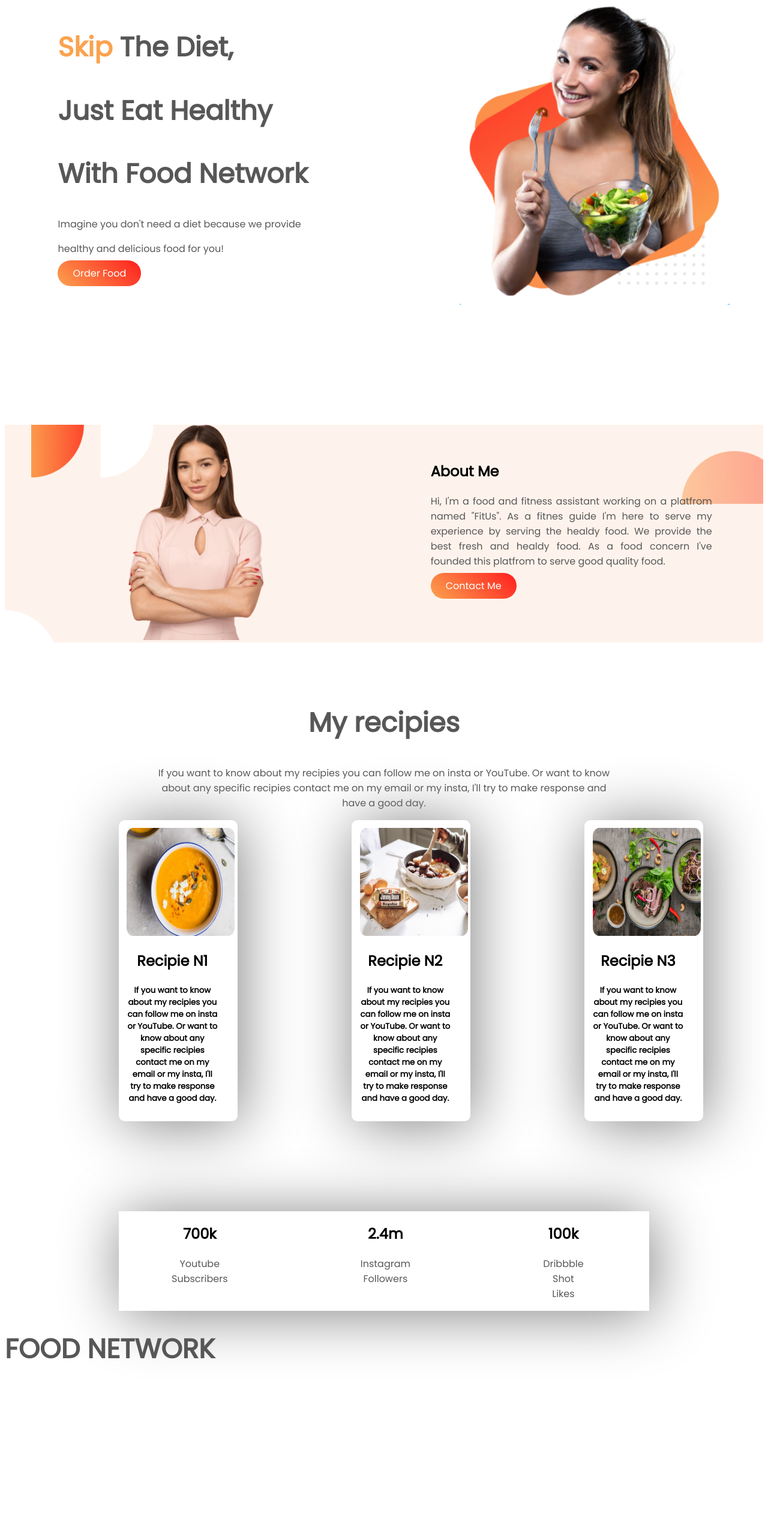
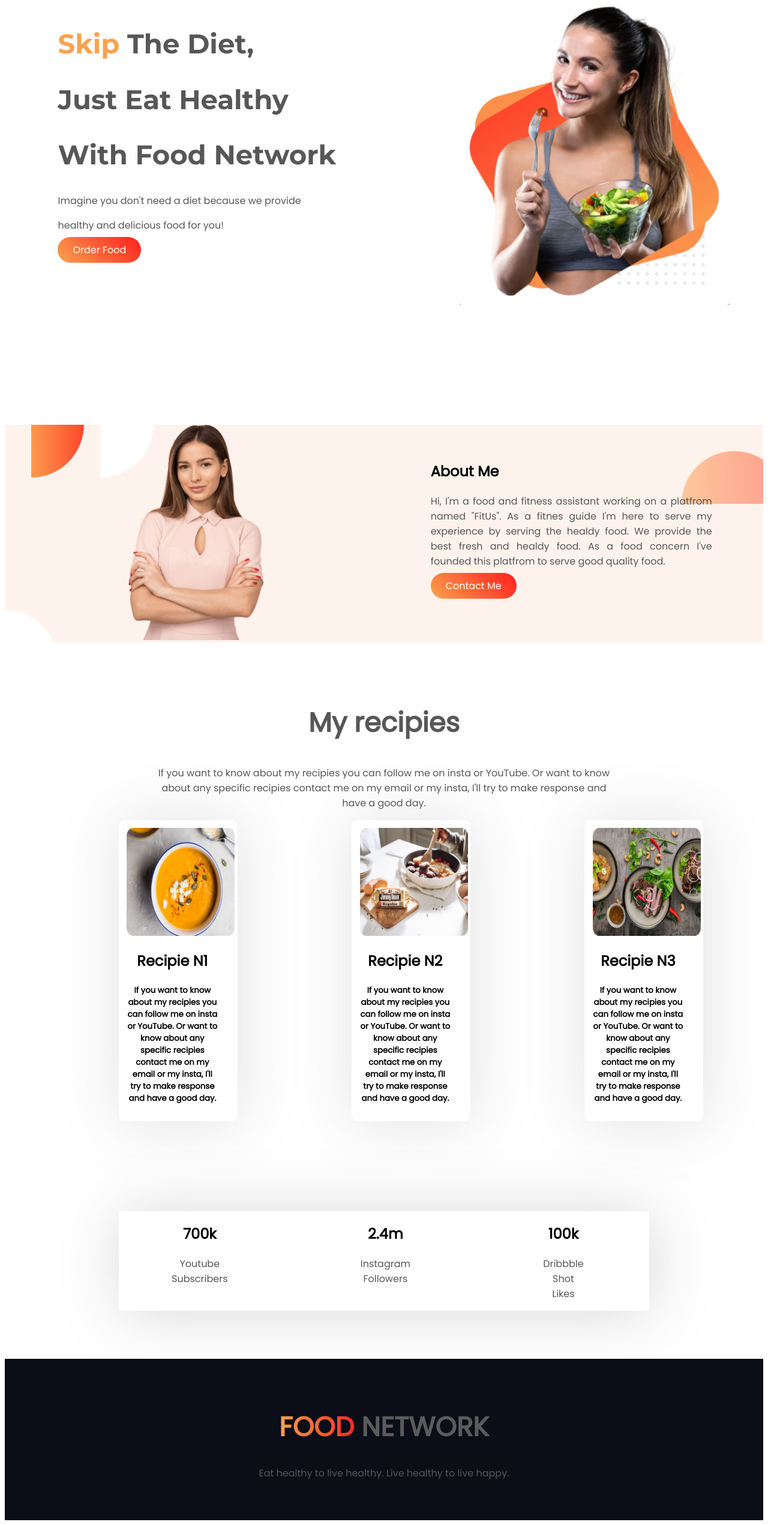
Before and after one commit to rahat2005/Food-Network, a plain HTML site: page index.html in a window 1280 px wide. Shown: the whole page at 60% size. Before the commit the page ends 2313 px from the top, so only its background shows below. Drawn offline with Linux system fonts and the light colour scheme.

Commit message:
full done without the bonus num

```diff
--- a/index.html
+++ b/index.html
@@ -5,9 +5,14 @@
     <meta charset="UTF-8">
     <meta http-equiv="X-UA-Compatible" content="IE=edge">
     <meta name="viewport" content="width=device-width, initial-scale=1.0">
+    <!---this link is for text1-->
     <link rel="preconnect" href="https://fonts.googleapis.com">
     <link rel="preconnect" href="https://fonts.gstatic.com" crossorigin>
     <link href="https://fonts.googleapis.com/css2?family=Poppins&display=swap" rel="stylesheet">
+    <!--this link is for text 2-->
+    <link rel="preconnect" href="https://fonts.googleapis.com">
+    <link rel="preconnect" href="https://fonts.gstatic.com" crossorigin>
+    <link href="https://fonts.googleapis.com/css2?family=Montserrat:wght@700&display=swap" rel="stylesheet">
     <link rel="stylesheet" href="style.css">
     <title>Food Network by WMR</title>
 </head>
@@ -16,9 +21,9 @@
     <!--THIS IS FOR THE HEADER SECTION-->
     <section class="to-fit-body">
         <div class="h-w-1">
-            <h1> <b> <span class="text-color-1"> Skip</span> The Diet,</b></h1>
-            <h1> <b> Just Eat Healthy</b></h1>
-            <h1> <b> With Food Network</b></h1>
+            <h1 class="first-text"> <b> <span class="text-color-1"> Skip</span> The Diet,</b></h1>
+            <h1 class="first-text"> <b> Just Eat Healthy</b></h1>
+            <h1 class="first-text"> <b> With Food Network</b></h1>
 
 
             <p> Imagine you don't need a diet because we provide</p>
@@ -144,7 +149,10 @@
 
 <!--footer-->
 <footer>
-    <h1> <span> FOOD </span> NETWORK</h1>
+    <h1> <span class="text-gradient"> FOOD </span> <span style="color: #5B5B5B;"> NETWORK</span></h1>
+    <p>
+        Eat healthy to live healthy. Live healthy to live happy.
+    </p>
 
 </footer>
 
--- a/style.css
+++ b/style.css
@@ -24,6 +24,9 @@ h1{
     font-family: 'Poppins', sans-serif;
     color: #575757;
     font-size: 45px;
+}
+.first-text{
+    font-family: 'Montserrat', sans-serif;
 }
 h2{
     font-family: 'Poppins', sans-serif;
@@ -77,7 +80,7 @@ p{
 
 .forboxshadow{
     margin-left: 6%;
-    box-shadow: 5px 5px 100px gray;
+    box-shadow: 2px 2px 100px rgba(128, 128, 128, 0.24);
     width: 12%;
     border-radius: 10px;
     padding-left: 1.1%;
@@ -95,7 +98,7 @@ h5{
 
 .forboxshadow1{
     margin-top: 150px;
-    box-shadow: 5px 5px 100px gray;
+    box-shadow: 3px 3px 100px rgba(128, 128, 128, 0.308);
 
     text-align: center;
     margin-left: 15%;
@@ -104,5 +107,19 @@ h5{
 }
 
 footer{
-    color: #18191F;
+    background-color: #0B0D17;
+    margin-top: 80px;
 }
+.text-gradient{
+    background: linear-gradient(
+            to right, #FBA24F,#FF1E1E);
+        -webkit-text-fill-color: transparent;
+        -webkit-background-clip: text;
+}
+
+footer{
+    padding-top: 50px;
+    padding-bottom: 50px;
+    text-align: center;
+
+}
```
